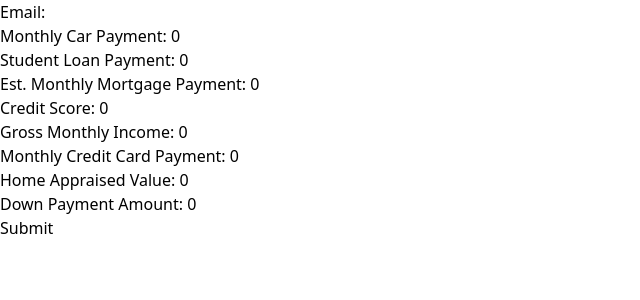
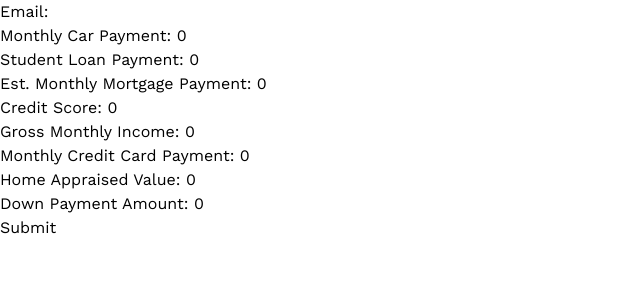
Before and after one commit to HackUTD-X-2023/project, a Next.js app: page / in a window 1280 px wide. Shown: the top 300 px of the page, without its empty margins (0-640 px from the left). Built offline with nearby package versions, Linux system fonts and the light colour scheme.

Commit message:
Apply font

```diff
--- a/app/layout.js
+++ b/app/layout.js
@@ -11,7 +11,7 @@ export const metadata = {
 export default function RootLayout({ children }) {
  return (
     <html lang="en">
-      <body>{children}</body>
+     <body className={inter.className}>{children}</body>
     </html>
   )
 }
```
